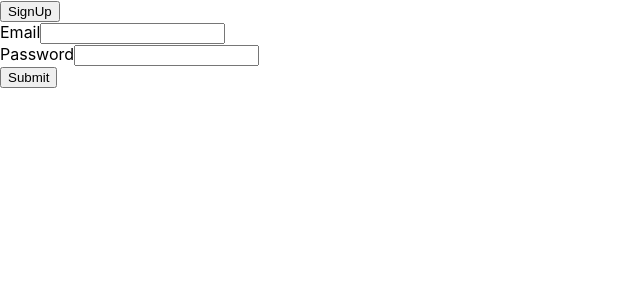
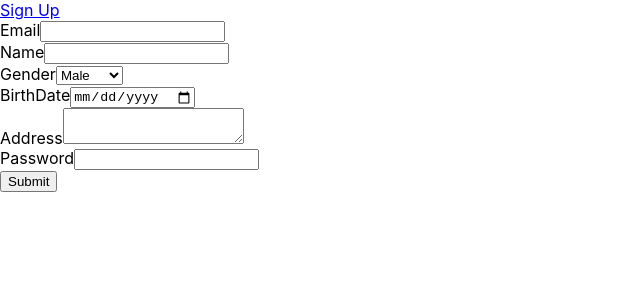
Before and after one commit to JayminPatel007/React_Login_App, a React (Create React App) app: page /signup in a window 1280 px wide. Shown: the top 300 px of the page, without its empty margins (0-640 px from the left). Built offline with nearby package versions, Linux system fonts and the light colour scheme.

Commit message:
Connected to frontend

```diff
--- a/package.json
+++ b/package.json
@@ -8,6 +8,7 @@
     "@testing-library/user-event": "^7.2.1",
     "react": "^16.12.0",
     "react-dom": "^16.12.0",
+    "react-router-dom": "^5.1.2",
     "react-scripts": "3.3.0"
   },
   "scripts": {
--- a/src/App.js
+++ b/src/App.js
@@ -1,21 +1,24 @@
 import React from 'react';
+import {
+  BrowserRouter as Router,
+  Switch,
+  Route
+ } from 'react-router-dom';
 
 import './App.css';
 import './pages/login/login.page'
 import Login from './pages/login/login.page';
-import Signup from './pages/signup/signup.page'
+import SignUp from './pages/signup/signup.page';
+import UsersPage from './pages/users/users.page'
 
 class  App extends React.Component {
   constructor(props){
     super(props);
-    this.handleLogInButton = this.handleLogInButton.bind(this);
-    this.handleLogOutButton = this.handleLogOutButton.bind(this);
-    this.handleSignUpButton = this.handleSignUpButton.bind(this);
     this.setToken = this.setToken.bind(this);
+    this.clearMassage = this.clearMassage.bind(this)
+    this.setMassage = this.setMassage.bind(this)
     this.state = {
-      isLoginPage: true,
-      isRegisterPage: false,
-      isUsersPage: false,
+      massage: "",
       token: ''
     }
   }
@@ -23,60 +26,43 @@ class  App extends React.Component {
   setToken(token){
     console.log(token)
     this.setState({token: token});
+    // console.log(this.state)
   }
 
-  handleLogInButton(){
-    this.setState({
-      isLoginPage: true,
-      isRegisterPage: false,
-      isUsersPage: false
-    })
+  setMassage(massage){
+    this.setState({massage: massage});
   }
 
-  handleSignUpButton(){
-    this.setState({
-      isLoginPage: false,
-      isRegisterPage: true,
-      isUsersPage: false
-    })
-  }
-  handleLogOutButton(){
-    this.setState({
-      isLoginPage: true,
-      isRegisterPage: false,
-      isUsersPage: false,
-      token: null
-    })
+
+
+  clearMassage(){
+    setTimeout(()=>{ this.setState({massage: ""}) }, 5000);
   }
 
   render(){
 
-    let isLoginPage= this.state.isLoginPage;
-    let isRegisterPage = this.state.isRegisterPage;
-    let isUsersPage = this.state.isUsersPage;
+    this.clearMassage()
     return(
-      <div>
-        { isLoginPage &&
-        <button onClick={this.handleSignUpButton}>
-          SignUp
-        </button>
-      }
-      {isRegisterPage &&
-      <button onClick={this.handleLogInButton}>
-        LogIn
-      </button>
-      }{isUsersPage &&
-        <button onClick={this.handleLogOutButton}>
-          LogOut
-        </button>
-      }{isLoginPage &&
-        <Login setToken={this.setToken}></Login>
-      }{isRegisterPage &&
-        <div><Signup></Signup></div>
-      }{isUsersPage &&
-        <div>Users Page</div>
-      }
-      </div>
+      <Router>
+        {this.state.massage !== "" &&
+          <h1>{this.state.massage}</h1>
+        }
+        <Switch>
+        <Route exact path="/">
+            <Login token={this.state.token} setMassage={this.setMassage} setToken={this.setToken}></Login>
+          </Route>
+          <Route exact path="/login">
+            <Login setMassage={this.setMassage} setToken={this.setToken}></Login>
+          </Route>
+          <Route exact path="/signup">
+            <SignUp setMassage={this.setMassage}></SignUp>
+          </Route>
+          <Route exact path="/users">
+            <UsersPage token={this.state.token}></UsersPage>
+          </Route>
+        </Switch>
+
+      </Router>
     )
 
   }
--- a/src/pages/login/login.page.js
+++ b/src/pages/login/login.page.js
@@ -1,11 +1,13 @@
 import React from 'react';
+import {Link, Redirect} from 'react-router-dom';
 
 class Login extends React.Component {
     constructor(props){
         super(props);
         this.state = {
             email: '',
-            password: ''
+            password: '',
+            error: ''
         }
         this.handleInputChange = this.handleInputChange.bind(this)
         this.handleSubmit = this.handleSubmit.bind(this)
@@ -21,11 +23,46 @@ class Login extends React.Component {
         const data = this.state;
         this.props.setToken(this.state.password)
         console.log(data)
-        // const res = await fetch()
-        // console.log(res)
+        const user =  {
+            email : data.email,
+            password: data.password
+        }
+        const options = {
+            method: "post",
+            headers: {
+                "Content-Type": "application/json",
+                "Accept": "application/json"
+            },
+            body: JSON.stringify(user)
+        }
+        fetch('http://localhost:8000/login', options)
+            .then(
+                response => {
+                if (response.status !== 200) {
+                    console.log('Looks like there was a problem. Status Code: ' + response);
+                    return response.json().then(errdata => {
+                        this.props.setMassage(errdata.error.massage)
+                    })
+                }
+
+                // Examine the text in the response
+                response.json().then(data => {
+                    console.log(data);
+                    this.props.setToken(data.token)
+                });
+                }
+            )
+            .catch(function(err) {
+                console.log('Fetch Error :-S', err);
+            });
     }
     render(){
         return (
+            <div>
+                {this.props.token !== "" &&
+                    <Redirect to="/users"></Redirect>
+                }
+                <Link to="/signup">Sign Up</Link>
                 <form>
                     <label>Email</label>
                     <input type="email" name="email" onChange={this.handleInputChange} value={this.state.email}/>
@@ -35,6 +72,7 @@ class Login extends React.Component {
                     <br />
                     <input type="submit" onClick={this.handleSubmit}/>
                 </form>
+            </div>
         )
     }
 }
--- a/src/pages/signup/signup.page.js
+++ b/src/pages/signup/signup.page.js
@@ -1,34 +1,76 @@
 import React from 'react';
+import {Link, Redirect} from 'react-router-dom';
+
 
 class Signup extends React.Component {
     constructor(props){
         super(props);
+        console.log(props);
         this.state = {
             email:"",
             name:'',
             gender:'male',
             birthdate:'',
             address: '',
-            password: ''
+            password: '',
+            err:""
         }
         this.handleInputChange = this.handleInputChange.bind(this)
         this.handleSubmit = this.handleSubmit.bind(this)
     }
     async handleInputChange(event){
         const target = event.target;
-        this.setState({[target.name]:target.value})
+        await this.setState({[target.name]:target.value})
     }
 
     handleSubmit(event){
         event.preventDefault();
         const data = this.state;
-        console.log(data)
-        // const res = await fetch()
-        // console.log(res)
+        const user =  {
+            email : data.email,
+            name: data.name,
+            gender: data.gender,
+            birthDate: data.birthdate,
+            address: data.address,
+            password: data.password
+        }
+        const options = {
+            method: "post",
+            headers: {
+                "Content-Type": "application/json",
+                "Accept": "application/json"
+            },
+            body: JSON.stringify(user)
+        }
+        fetch('http://localhost:8000/signup', options)
+            .then(
+                response => {
+                if (response.status !== 201) {
+                    console.log('Looks like there was a problem. Status Code: ' +
+                    response.status);
+                    return response.json().then(errdata=>{
+                        this.props.setMassage(errdata.error.massage)
+                    });
+                }
+
+                // Examine the text in the response
+                response.json().then(data => {
+                    // console.log(data);
+                    // console.log(this.props);
+                    this.props.setMassage("User created!")
+                    return <Redirect to="/login"></Redirect>
+                });
+                }
+            )
+            .catch(function(err) {
+                console.log('Fetch Error :-S', err);
+            });
     }
 
     render(){
         return (
+            <div>
+                <Link to="/signup">Sign Up</Link>
                 <form>
                     <label>Email</label>
                     <input type="email" name="email" onChange={this.handleInputChange} value={this.state.email}/>
@@ -54,6 +96,7 @@ class Signup extends React.Component {
                     <br></br>
                     <input type="submit" onClick={this.handleSubmit}/>
                 </form>
+            </div>
         )
     }
 }
--- a/src/pages/users/users.page.js
+++ b/src/pages/users/users.page.js
@@ -10,17 +10,49 @@ class UsersPage extends React.Component{
         }
     }
 
-    async componentDidMount(){
-        let data = await fetch("http://localhost:3000/users", {headers: {'Authorization': 'Bearer '+this.props.token}})
-        data=await data.json()
+    componentDidMount(){
+        console.log("compount did mount")
+        console.log(this.props.token)
+        const options = {
+            method: "get",
+            headers: {
+                "Content-Type": "application/json",
+                "Accept": "application/json",
+                "Authorization": "Bearer "+this.props.token
+            }
+        }
+        fetch('http://localhost:8000/users', options)
+            .then(
+                response => {
+                if (response.status !== 200) {
+                    console.log('Looks like there was a problem. Status Code: ' +
+                    response.status);
+                    console.log(this.props);
+                }
+
+                // Examine the text in the response
+                response.json().then(data => {
+                    console.log(data)
                     this.setState({data: data})
+                });
+                }
+            )
+            .catch(function(err) {
+                console.log('Fetch Error :-S', err);
+            });
     }
 
     render(){
         let data=this.state.data;
+        console.log(data)
 
         return(
             <div>
+                <h1>Hi</h1>
+                {data===null &&
+                    <h1>Wait</h1>
+                }
+                {data !==null &&
                     <table>
                         <tr>
                             <th>Name</th>
@@ -33,6 +65,7 @@ class UsersPage extends React.Component{
                             return (<UserDetail user={user} ></UserDetail>)
                         })}
                     </table>
+                }
             </div>
         )
     }
```
Also changed, not shown: 1 other file (tests, documents, lock files or other folders). Lines whose indentation alone changed are shown as unchanged.
